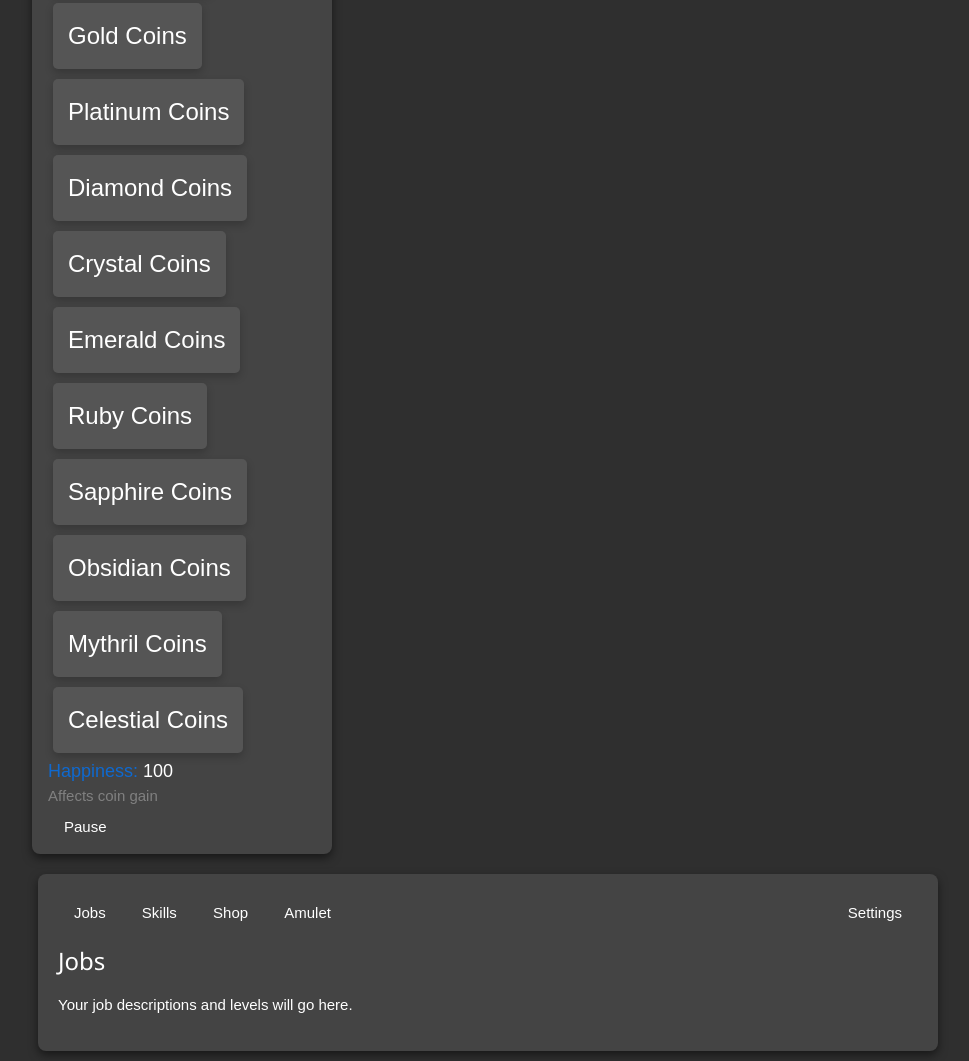
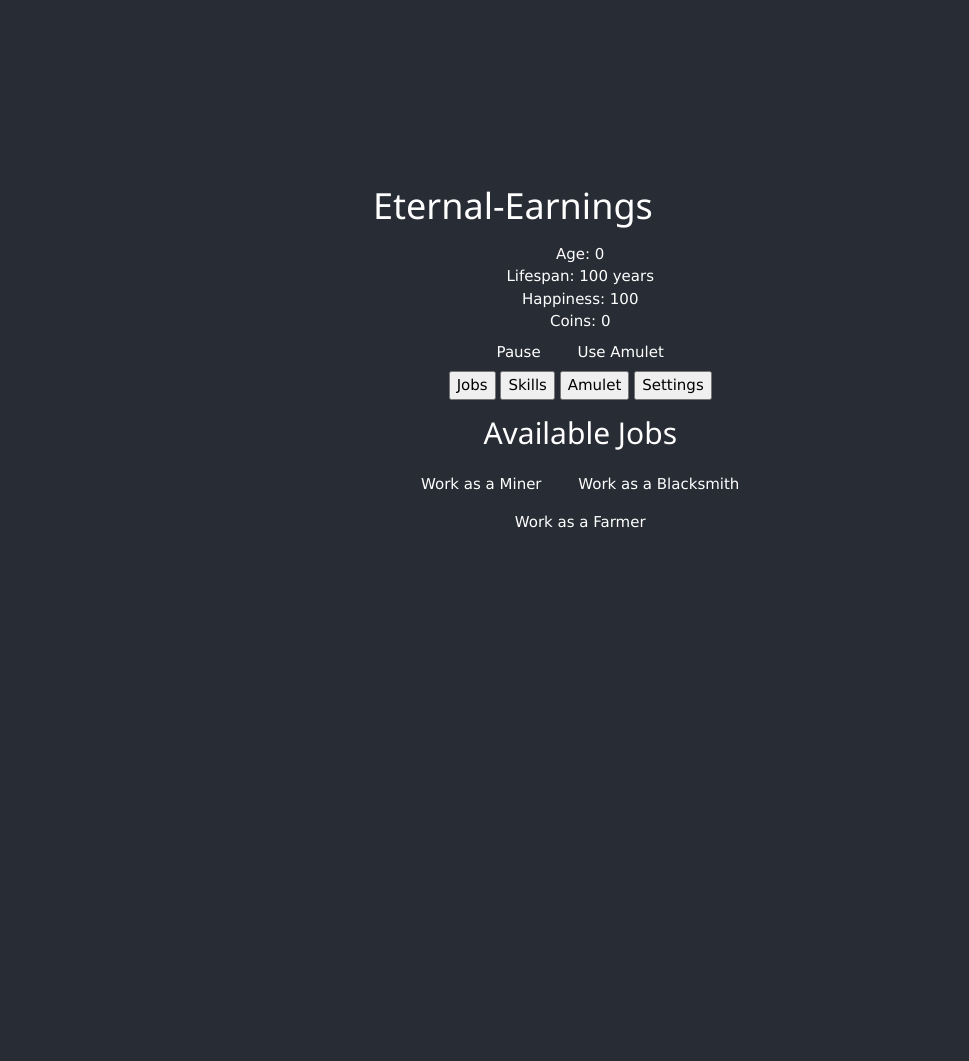
Before and after one commit to TempestAethel/Embrace-yourself, a plain HTML site: page index.html in a window 1280 px wide. Shown: the part 45-1106 px from the top of the page, without its empty margins (8-977 px from the left). After the commit the page ends 800 px from the top, so only its background shows below. Drawn offline with nearby package versions, Linux system fonts and the light colour scheme; files that its build step writes are made by us from their sources.

Commit message:
Update index.html

```diff
--- a/index.html
+++ b/index.html
@@ -3,144 +3,61 @@
 <head>
     <meta charset="UTF-8">
     <meta name="viewport" content="width=device-width, initial-scale=1.0">
-    <link rel="stylesheet" type="text/css" href="css/styles.css">
-    <link rel="stylesheet" type="text/css" href="css/dark.css">
+    <link rel="stylesheet" type="text/css" href="styles.css">
     <link rel="stylesheet" href="https://www.w3schools.com/w3css/4/w3.css">
-    <title>Coin Conquest</title>
-    <style>
-        /* Basic styles */
-        body {
-            background-color: #2f2f2f;
-            color: white;
-            font-family: Arial, sans-serif;
-        }
-        .panel {
-            background-color: #444;
-            border-radius: 8px;
-            box-shadow: 0 4px 10px rgba(0, 0, 0, 0.5);
-            padding: 20px;
-            margin: 10px;
-        }
-        .coin-button {
-            background-color: #555;
-            border: none;
-            color: white;
-            padding: 15px;
-            margin: 5px;
-            border-radius: 5px;
-            cursor: pointer;
-            transition: all 0.3s ease;
-        }
-        .coin-button:hover {
-            box-shadow: 0 4px 20px rgba(255, 255, 255, 0.5);
-            transform: scale(1.05);
-        }
-        .tab {
-            display: none;
-        }
-        .tab.active {
-            display: block;
-        }
-    </style>
+    <title>Eternal-Earnings</title>
 </head>
-<body id="body" class="dark">
+<body id="body">
     <div class="w3-margin">
-        <h1>Coin Conquest</h1>
-        <div style="width: 1220px; height: auto;">
-            <div class="panel w3-padding" style="width: 300px; height: auto; float: left;">
-                <div style="font-size: large">Coins: <span id="coinDisplay">0</span></div>
-                <div class="sidebar-element" style="color: gray">Total Coins</div>
-                <div id="coinTiers">
-                    <h3>Coin Tiers</h3>
-                    <button class="coin-button" id="bronzeButton" onclick="addCoins('bronze')">Bronze Coins</button>
-                    <button class="coin-button" id="silverButton" onclick="addCoins('silver')">Silver Coins</button>
-                    <button class="coin-button" id="goldButton" onclick="addCoins('gold')">Gold Coins</button>
-                    <button class="coin-button" id="platinumButton" onclick="addCoins('platinum')">Platinum Coins</button>
-                    <button class="coin-button" id="diamondButton" onclick="addCoins('diamond')">Diamond Coins</button>
-                    <button class="coin-button" id="crystalButton" onclick="addCoins('crystal')">Crystal Coins</button>
-                    <button class="coin-button" id="emeraldButton" onclick="addCoins('emerald')">Emerald Coins</button>
-                    <button class="coin-button" id="rubyButton" onclick="addCoins('ruby')">Ruby Coins</button>
-                    <button class="coin-button" id="sapphireButton" onclick="addCoins('sapphire')">Sapphire Coins</button>
-                    <button class="coin-button" id="obsidianButton" onclick="addCoins('obsidian')">Obsidian Coins</button>
-                    <button class="coin-button" id="mythrilButton" onclick="addCoins('mythril')">Mythril Coins</button>
-                    <button class="coin-button" id="celestialButton" onclick="addCoins('celestial')">Celestial Coins</button>
+        <h1>Eternal-Earnings</h1>
+        <div class="container">
+            <div class="panel">
+                <div class="info">
+                    <div>Age: <span id="ageDisplay">0</span></div>
+                    <div>Lifespan: <span id="lifespanDisplay">100</span> years</div>
+                    <div>Happiness: <span id="happinessDisplay">100</span></div>
+                    <div>Coins: <span id="coinDisplay">0</span></div>
                 </div>
-                <div style="font-size: large"><span style="color: rgb(15, 105, 207)">Happiness: </span><span id="happinessDisplay">100</span></div>
-                <div style="color: gray" class="sidebar-element">Affects coin gain</div>
-                <button id="pauseButton" class="w3-button button sidebar-element" onClick="setPause()">Pause</button>
+                <button id="pauseButton" class="w3-button button" onClick="setPause()">Pause</button>
+                <button class="w3-button button" onClick="rebirth()">Use Amulet</button>
+                <div id="jobOutput" class="output"></div>
             </div>
 
-            <div class="panel w3-margin-left" style="width: 900px; height: auto; float: left;">
-                <div class="w3-button w3-bar-item tabButton" id="jobTabButton" onClick="setTab(this, 'jobs')">Jobs</div>
-                <div class="w3-button w3-bar-item tabButton" onClick="setTab(this, 'skills')">Skills</div>
-                <div class="w3-button w3-bar-item tabButton" id="shopTabButton" onClick="setTab(this, 'shop')">Shop</div>
-                <div class="w3-button w3-bar-item tabButton" id="rebirthTabButton" onClick="setTab(this, 'rebirth')">Amulet</div>
-                <div class="w3-button w3-bar-item tabButton" onClick="setTab(this, 'settings')" style="float: right">Settings</div>
+            <div class="panel">
+                <div class="tabs">
+                    <button class="tabButton" onClick="setTab('jobs')">Jobs</button>
+                    <button class="tabButton" onClick="setTab('skills')">Skills</button>
+                    <button class="tabButton" onClick="setTab('rebirth')">Amulet</button>
+                    <button class="tabButton" onClick="setTab('settings')">Settings</button>
+                </div>
 
-                <div class="tab active" id="jobs">
-                    <h3>Jobs</h3>
-                    <p>Your job descriptions and levels will go here.</p>
+                <div class="tab" id="jobs">
+                    <h2>Available Jobs</h2>
+                    <button class="w3-button" onClick="work('Miner')">Work as a Miner</button>
+                    <button class="w3-button" onClick="work('Blacksmith')">Work as a Blacksmith</button>
+                    <button class="w3-button" onClick="work('Farmer')">Work as a Farmer</button>
                 </div>
-                <div class="tab" id="skills">
-                    <h3>Skills</h3>
-                    <p>Your skill descriptions and levels will go here.</p>
+
+                <div class="tab" id="skills" style="display: none;">
+                    <h2>Your Skills</h2>
+                    <button class="w3-button" onClick="train('Mining')">Train Mining</button>
+                    <button class="w3-button" onClick="train('Smithing')">Train Smithing</button>
+                    <button class="w3-button" onClick="train('Farming')">Train Farming</button>
                 </div>
-                <div class="tab" id="shop">
-                    <h3>Shop</h3>
-                    <p>Your shop items will go here.</p>
+
+                <div class="tab" id="rebirth" style="display: none;">
+                    <h2>Rebirth</h2>
+                    <p>Use the amulet to restart your journey.</p>
                 </div>
-                <div class="tab" id="rebirth">
-                    <h3>Amulet</h3>
-                    <p>Your rebirth options will go here.</p>
-                </div>
-                <div class="tab" id="settings">
-                    <h3>Settings</h3>
-                    <p>Your settings options will go here.</p>
+
+                <div class="tab" id="settings" style="display: none;">
+                    <h2>Settings</h2>
+                    <button class="w3-button" onClick="setLightDarkMode()">Toggle Light/Dark Mode</button>
                 </div>
             </div>
         </div>
     </div>
 
-    <script>
-        let totalCoins = 0;
-        const happinessDisplay = document.getElementById('happinessDisplay');
-
-        function addCoins(type) {
-            let coinValue = 1;
-            switch(type) {
-                case 'bronze': coinValue = 1; break;
-                case 'silver': coinValue = 2; break;
-                case 'gold': coinValue = 5; break;
-                case 'platinum': coinValue = 10; break;
-                case 'diamond': coinValue = 20; break;
-                case 'crystal': coinValue = 50; break;
-                case 'emerald': coinValue = 100; break;
-                case 'ruby': coinValue = 200; break;
-                case 'sapphire': coinValue = 500; break;
-                case 'obsidian': coinValue = 1000; break;
-                case 'mythril': coinValue = 2000; break;
-                case 'celestial': coinValue = 5000; break;
-            }
-            totalCoins += coinValue;
-            document.getElementById('coinDisplay').innerText = totalCoins;
-            updateHappiness();
-        }
-
-        function updateHappiness() {
-            // Example logic for happiness; modify as necessary
-            happinessDisplay.innerText = Math.max(0, 100 - Math.floor(totalCoins / 100));
-        }
-
-        function setTab(button, tabName) {
-            const tabs = document.querySelectorAll('.tab');
-            tabs.forEach(tab => tab.classList.remove('active'));
-            document.getElementById(tabName).classList.add('active');
-        }
-
-        function setPause() {
-            // Pause functionality can be implemented here
-            alert("Game Paused!");
-        }
-    </script>
+    <script src="main.js"></script>
 </body>
 </html>
```
